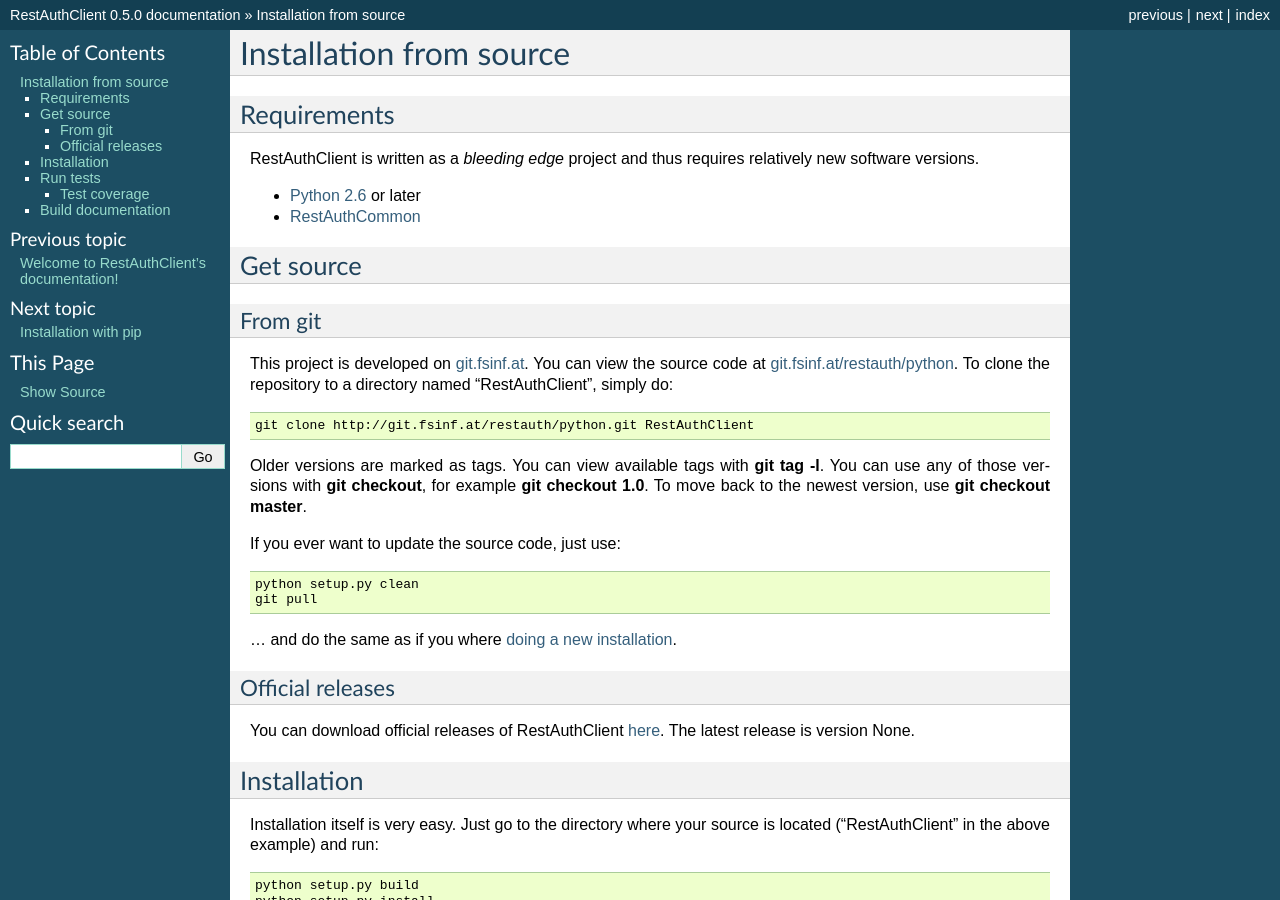
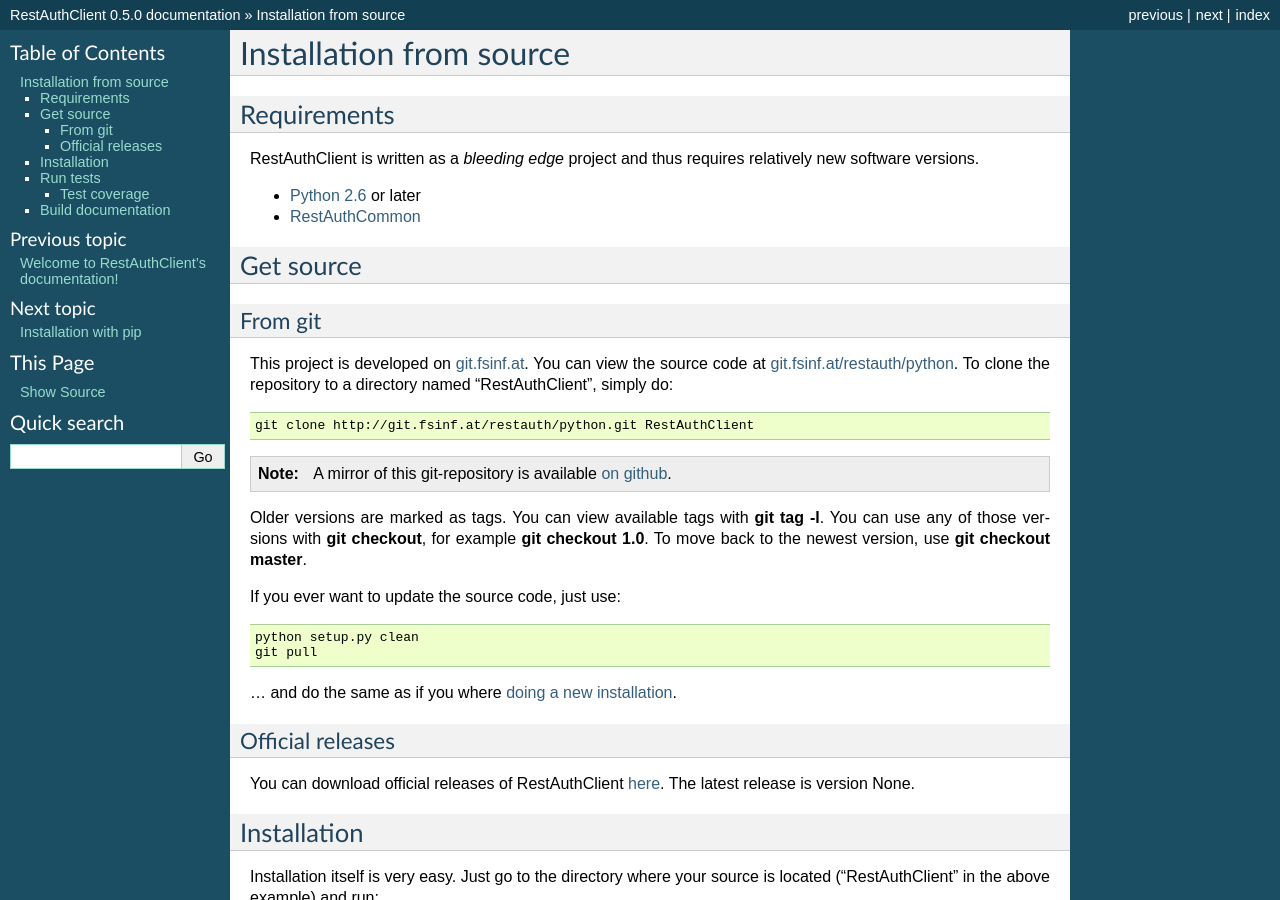
Before and after one commit to RestAuth/RestAuthClient, a Sphinx documentation site: the page built from doc/install/from-source.rst, in a window 1280 px wide and 900 px high. Built offline with Sphinx 7.4.7, drawn with Linux system fonts in a browser that asks for light colours.

Commit message:
add note of github mirror

```diff
--- a/doc/install/from-source.rst
+++ b/doc/install/from-source.rst
@@ -23,6 +23,9 @@
 .. code-block:: bash
 
    git clone http://git.fsinf.at/restauth/python.git RestAuthClient
+
+.. NOTE:: A mirror of this git-repository is available
+   `on github <https://github.com/matigit/RestAuthClient>`_.
 
 Older versions are marked as tags. You can view available tags with :command:`git tag -l`. You can
 use any of those versions with :command:`git checkout`, for example :command:`git checkout 1.0`.
```
